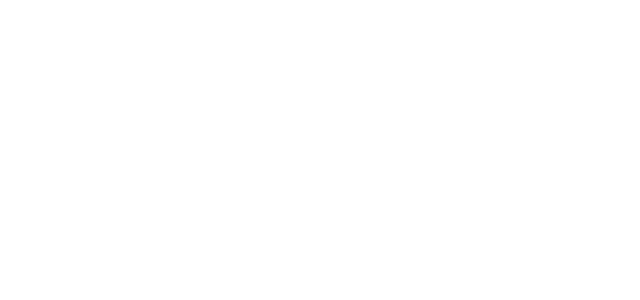
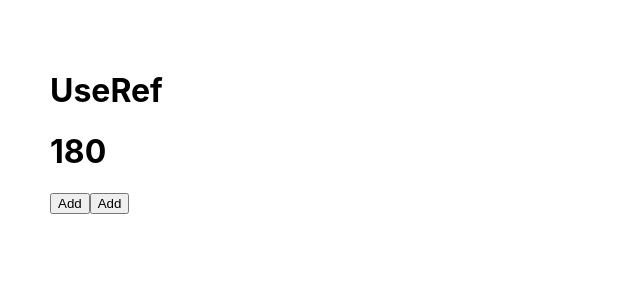
Before and after one commit to NGUYENSONGNGAN/Training_a1, a React (Create React App) app: page /useRef in a window 1280 px wide. Before the commit this address had no page. Shown: the top 300 px of the page, without its empty margins (0-640 px from the left). Built offline with nearby package versions, Linux system fonts and the light colour scheme.

Commit message:
A1_ useRef and useLayoutEffect

```diff
--- /dev/null
+++ b/src/page/useEffectTime.jsx
@@ -0,0 +1,27 @@
+import { tab } from "@testing-library/user-event/dist/tab";
+import React, { useEffect, useLayoutEffect, useState } from "react";
+
+const UseEffectTimer = () => {
+  const [countdown, setCountDown] = useState(180);
+  const [countdown2, setCountDown2] = useState(180);
+  useEffect(() => {
+    setInterval(() => {
+      setCountDown(countdown - 1);
+    }, 1000);
+  }, [countdown]);
+
+  useLayoutEffect(() => {
+    setInterval(() => {
+      setCountDown2(countdown - 1);
+    }, 1000);
+  }, [countdown]);
+  return (
+    <div style={{ padding: "50px" }}>
+      <h1>UseEffectTimer</h1>
+      <h1>{countdown}</h1>
+      <h1>{countdown2}</h1>
+    </div>
+  );
+};
+
+export default UseEffectTimer;
--- /dev/null
+++ b/src/page/useRef.jsx
@@ -0,0 +1,31 @@
+import React, { useEffect, useRef, useState } from "react";
+
+const UseRef = () => {
+  //The useRef Hook allows you to persist values between renders.
+  //It can be used to store a mutable value that does not cause a re-render when updated.
+  //it can be used to access a DOM element directly.
+  const [count, setCount] = useState(180);
+  useEffect(() => {
+    console.log(h1Ref.current);
+  }, []);
+  let clearId = useRef();
+  let h1Ref = useRef();
+  const hanleStart = () => {
+    clearId.current = setInterval(() => {
+      setCount((prev) => prev - 1);
+    }, 1000);
+  };
+  const hanleStop = () => {
+    clearInterval(clearId.current);
+  };
+  return (
+    <div style={{ padding: "50px" }}>
+      <h1>UseRef</h1>
+      <h1 ref={h1Ref}> {count}</h1>
+      <button onClick={hanleStart}>Add</button>
+      <button onClick={hanleStop}>Add</button>
+    </div>
+  );
+};
+
+export default UseRef;
--- a/src/router/Router.jsx
+++ b/src/router/Router.jsx
@@ -11,6 +11,8 @@
 import PropsState from "../page/propsState";
 import UseState from "../page/useState";
 import UseEffect from "../page/useEffect";
+import UseEffectTimer from "../page/useEffectTime";
+import UseRef from "../page/useRef";
 const Router = () => {
   return (
     <Routes>
@@ -25,6 +27,8 @@
       <Route path="/propState" element={<PropsState />} />
       <Route path="/useState" element={<UseState />} />
       <Route path="/useEffect" element={<UseEffect />} />
+      <Route path="/useEffectTimer" element={<UseEffectTimer />} />
+      <Route path="/useRef" element={<UseRef />} />
     </Routes>
   );
 };
```
